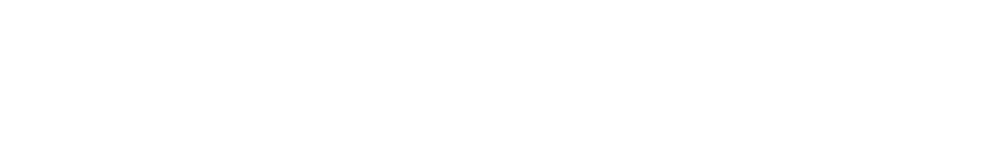
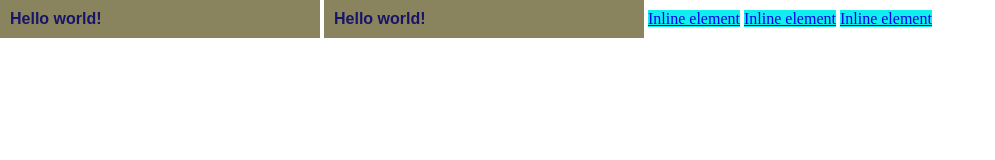
Before and after one commit to Abcence/GomelGlass, a website: page index.html in a window 1280 px wide. Shown: the whole page, without its empty margins (0-995 px from the left). Drawn offline with Linux system fonts and the light colour scheme.

Commit message:
add inline hover style.

```diff
--- a/CSS/style.css
+++ b/CSS/style.css
@@ -1,3 +1,34 @@
 .wrapper {
-    background-color: #444;
+    font-family: Arial, Helvetica, sans-serif;
+    background-color: #8a845e;
+    padding: 10px;
+    width: 300px;
+    display: inline-block;
+    color: #181467;
+    font-weight: 600;
 }
+
+.wrapper:hover {
+    background-color: #76ee45;
+    border: 1px solid;
+    border-radius: 10px;
+}
+
+.inline {
+    background-color: #1ee;
+}
+
+.inline:hover {
+    width: 121px;
+    border: 5px solid;
+    border-color: #23ee67
+}
+
+div,
+a,
+label,
+body,
+head {
+    margin: 0;
+    padding: 0;
+}
--- a/index.html
+++ b/index.html
@@ -3,12 +3,19 @@
 
 <head>
     <title>Gomel glass</title>
+    <link rel="stylesheet" href="/CSS/style.css">
 </head>
 
 <body>
     <div class="wrapper">
-
+        Hello world!
     </div>
+    <div class="wrapper">
+        Hello world!
+    </div>
+    <a class="inline" href="#">Inline element</a>
+    <a class="inline" href="#">Inline element</a>
+    <a class="inline" href="#">Inline element</a>
 </body>
 
 </html>
```
Also changed, not shown: package.json (added, +19 -0 lines).
